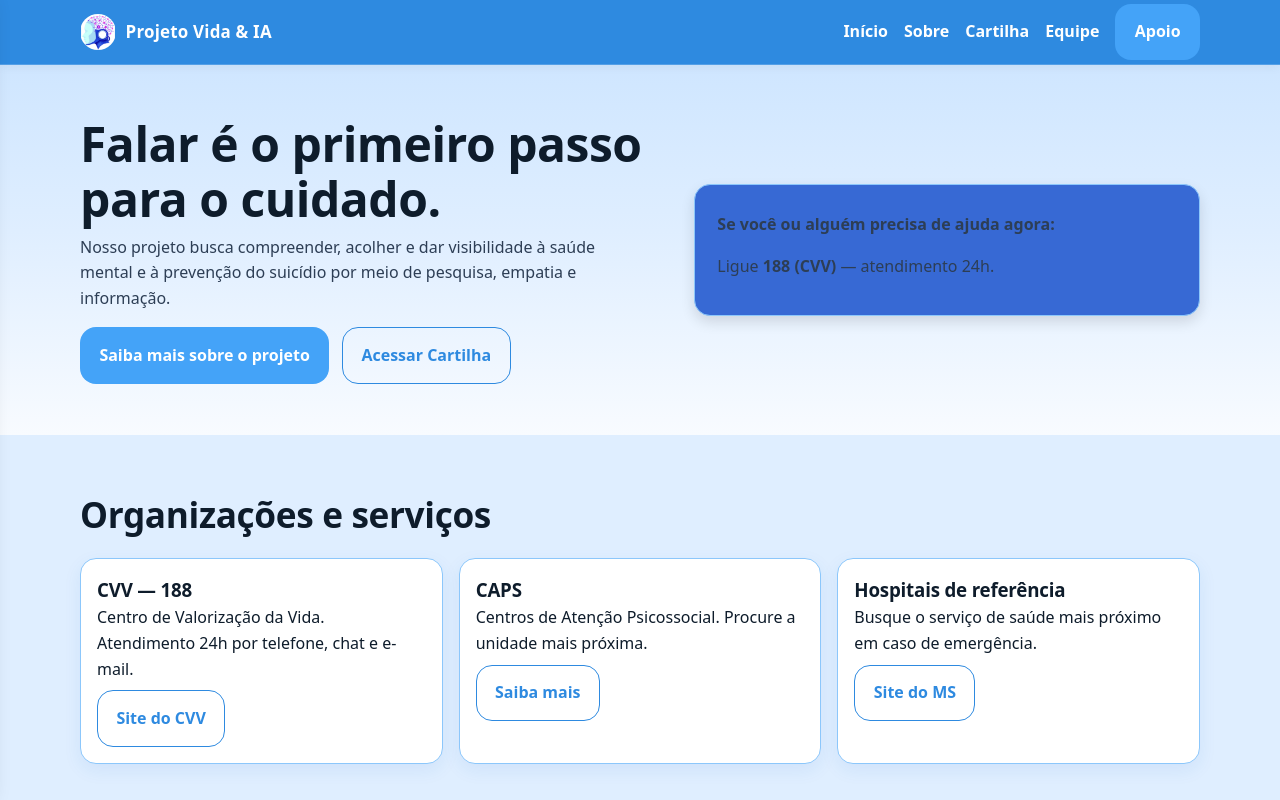
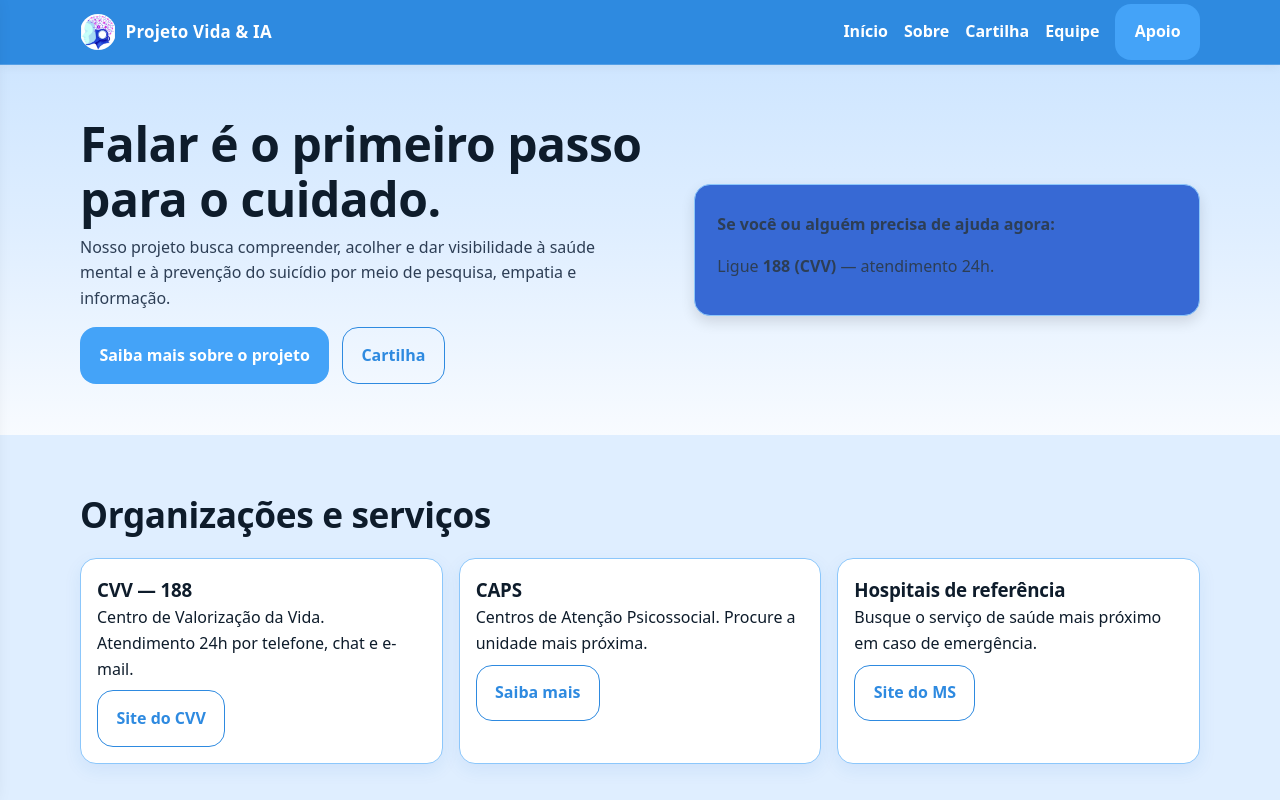
Before and after one commit to Genival-Barreira/projeto_vida_ia, a Next.js app: page / in a window 1280 px wide. Shown: the top 800 px of the page. Built offline with nearby package versions, Linux system fonts and the light colour scheme.

Commit message:
Mudança no acessar cartilha

```diff
--- a/src/app/page.js
+++ b/src/app/page.js
@@ -13,7 +13,7 @@ export default function Home(){
             </p>
             <div className="hero-actions">
               <Link className="btn btn-primary" href="/sobre">Saiba mais sobre o projeto</Link>
-              <Link className="btn btn-outline" href="/cartilha">Acessar Cartilha</Link>
+              <Link className="btn btn-outline" href="/cartilha">Cartilha</Link>
             </div>
           </div>
 
```
